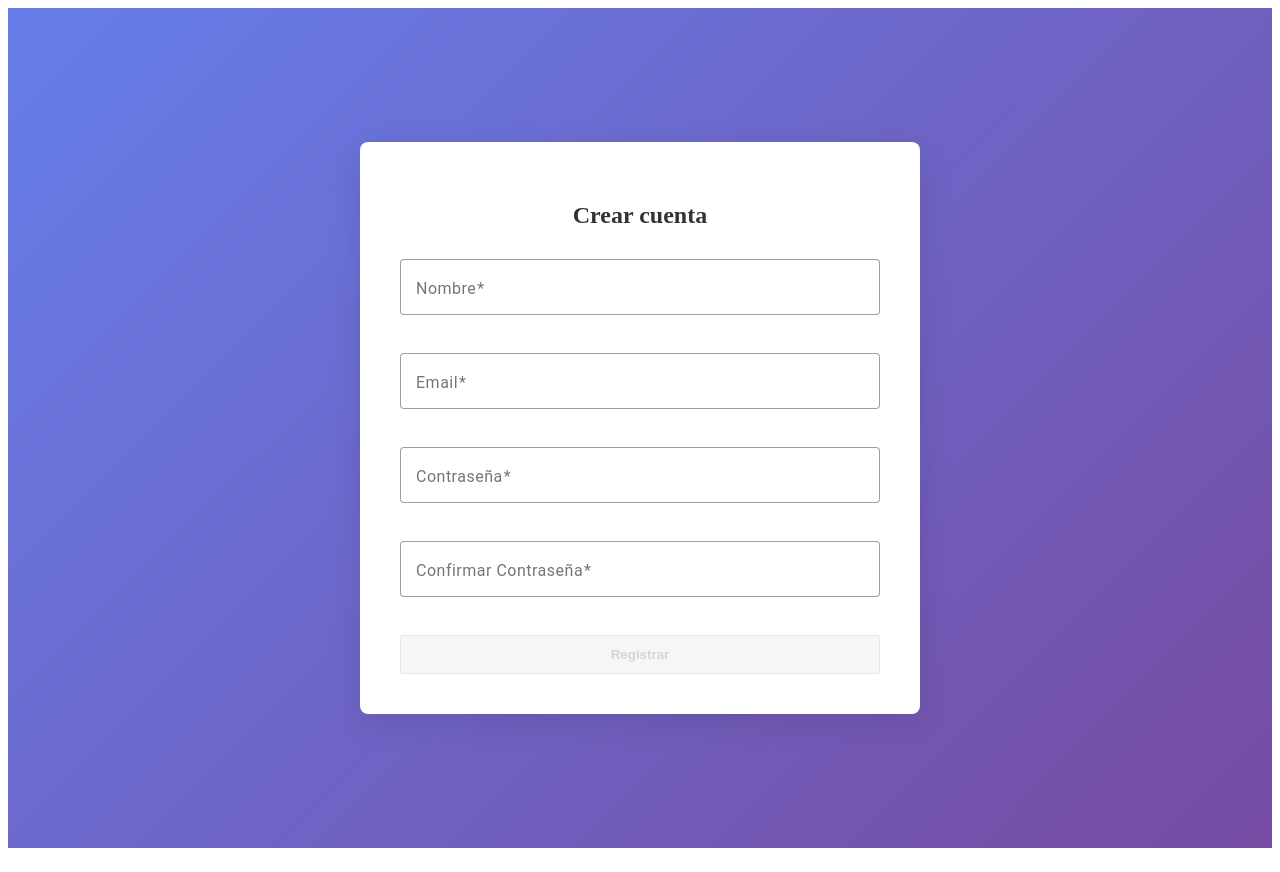
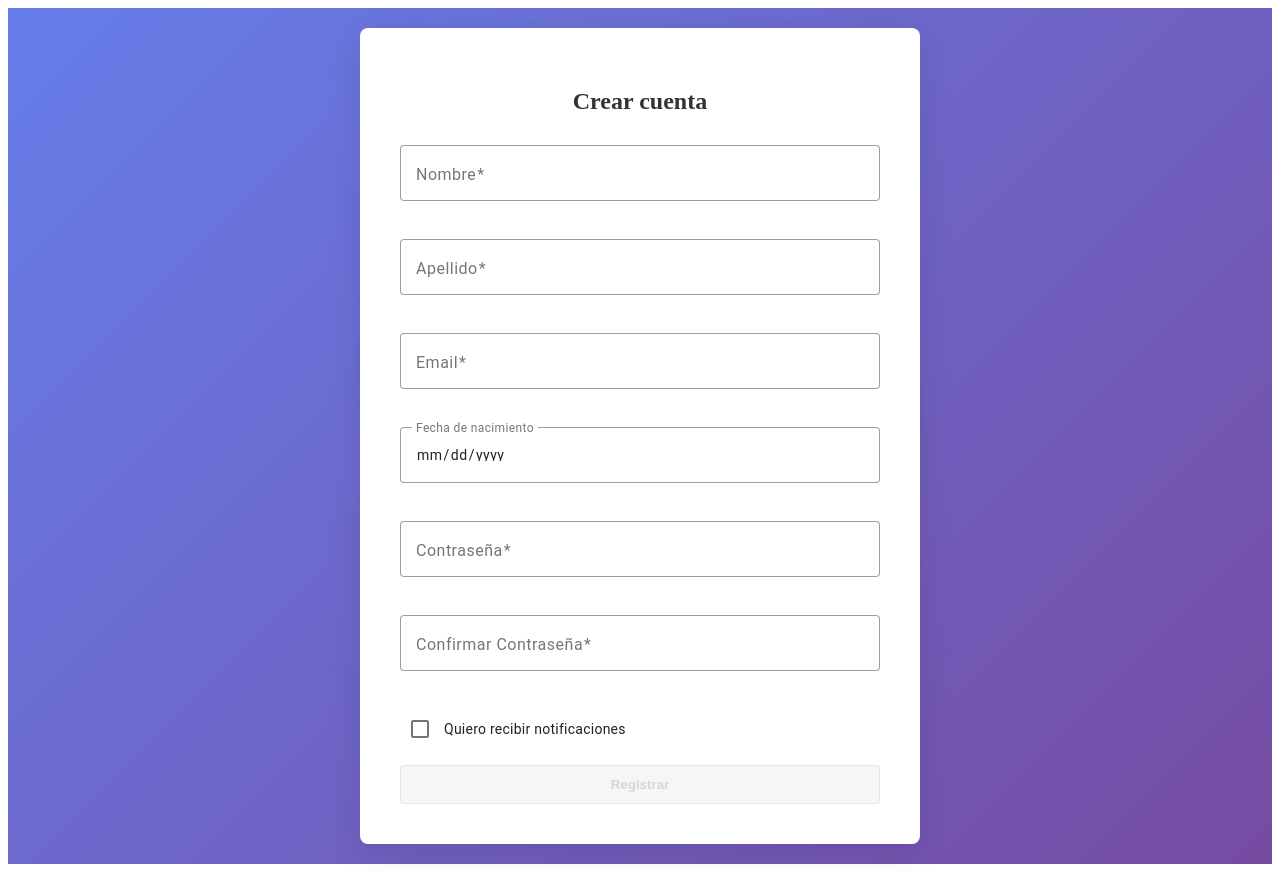
Before and after one commit to nilsanca97/angular-bubble-teas, an Angular app: page /register in a window 1280 px wide. Built offline with nearby package versions, Linux system fonts and the light colour scheme.

Commit message:
feat: Grabación User tras Registro: INCR2(frontend:auth) ampliar formulario de registro con surname (required), birth_date (opcional, input date nativo) y notifications (mat-checkbox, default false); active no se pregunta

```diff
--- a/src/app/pages/register/register.html
+++ b/src/app/pages/register/register.html
@@ -14,6 +14,17 @@
         }
       </mat-form-field>
 
+      <!-- Apellido -->
+      <mat-form-field appearance="outline" class="full-width">
+        <mat-label>Apellido</mat-label>
+        <input matInput formControlName="surname" (blur)="registerForm.get('surname')?.markAsTouched()" />
+
+        <!-- Errores para Apellido -->
+        @if (registerForm.get('surname')?.hasError('required') && registerForm.get('surname')?.touched) {
+          <mat-error>El apellido es requerido</mat-error>
+        }
+      </mat-form-field>
+
       <!-- Email -->
       <mat-form-field appearance="outline" class="full-width">
         <mat-label>Email</mat-label>
@@ -26,6 +37,12 @@
         @if (registerForm.get('email')?.hasError('email') && registerForm.get('email')?.touched) {
           <mat-error>Ingresa un email válido</mat-error>
         }
+      </mat-form-field>
+
+      <!-- Fecha de nacimiento (opcional) -->
+      <mat-form-field appearance="outline" class="full-width">
+        <mat-label>Fecha de nacimiento</mat-label>
+        <input matInput formControlName="birth_date" type="date" />
       </mat-form-field>
 
       <!-- Password -->
@@ -56,6 +73,11 @@
         }
       </mat-form-field>
 
+      <!-- Notificaciones (opt-in): checkbox desmarcado por defecto -->
+      <mat-checkbox formControlName="notifications">
+        Quiero recibir notificaciones
+      </mat-checkbox>
+
       <!-- Botón deshabilitado si el formulario es inválido -->
       <button
         type="button"
--- a/src/app/pages/register/register.ts
+++ b/src/app/pages/register/register.ts
@@ -9,9 +9,10 @@ import { MatFormFieldModule } from '@angular/material/form-field';
 import { MatInputModule } from '@angular/material/input';
 import { MatButtonModule } from '@angular/material/button';
 import { MatIconModule } from '@angular/material/icon';
+import { MatCheckboxModule } from '@angular/material/checkbox';
 @Component({
   selector: 'app-register',
-  imports: [ReactiveFormsModule, MatFormFieldModule, MatInputModule, MatButtonModule, MatIconModule],
+  imports: [ReactiveFormsModule, MatFormFieldModule, MatInputModule, MatButtonModule, MatIconModule, MatCheckboxModule],
   templateUrl: './register.html',
   styleUrl: './register.scss',
 })
@@ -29,9 +30,24 @@ export class Register {
       nonNullable: true,
       validators: [Validators.required]
     }),
+    // Apellido: obligatorio, espeja a 'name' (BD NOT NULL, schema surname: str).
+    surname: new FormControl<string>('', {
+      nonNullable: true,
+      validators: [Validators.required]
+    }),
     email: new FormControl<Credentials['email']>('', {
       nonNullable: true,
       validators: [Validators.required, Validators.email]
+    }),
+    // Fecha de nacimiento: OPCIONAL (BD DATE NULL). El input nativo type="date"
+    // da string 'YYYY-MM-DD' (o '' si está vacío), que encaja con User.birth_date.
+    // La conversión '' -> null al construir el payload se hará en el INCR3.
+    birth_date: new FormControl<string>('', {
+      nonNullable: true
+    }),
+    // Notificaciones: opt-in -> checkbox desmarcado por defecto (false).
+    notifications: new FormControl<boolean>(false, {
+      nonNullable: true
     }),
     password: new FormControl<Credentials['password']>('', {
       nonNullable: true,
```
